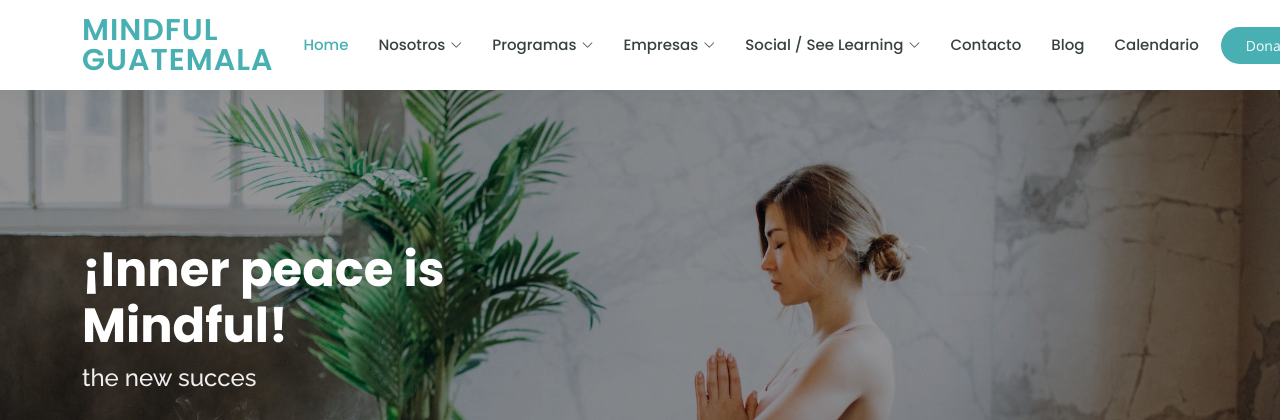
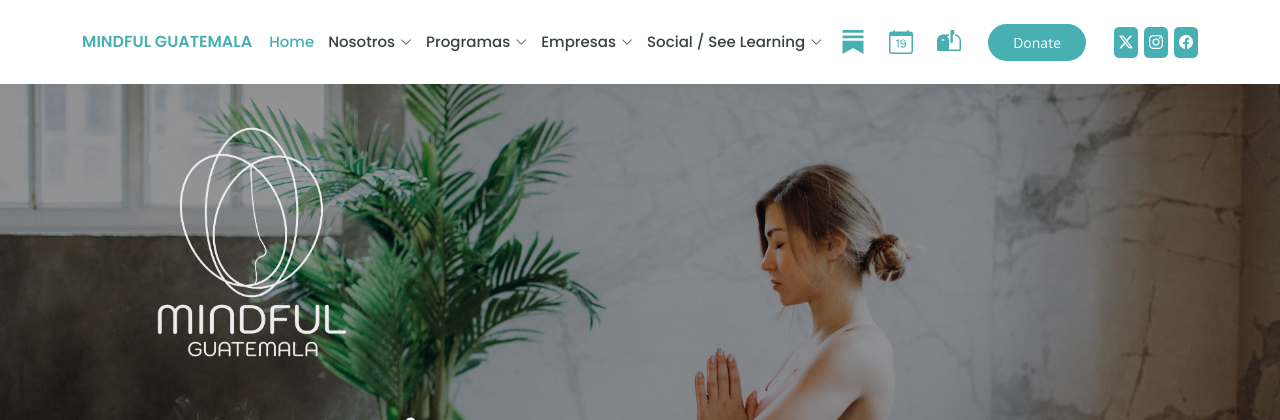
Before and after one commit to oscarleonapp/mindful-gt, a plain HTML site: page index.html in a window 1280 px wide. Shown: the top 420 px of the page. Drawn offline with nearby package versions, Linux system fonts and the light colour scheme.

Commit message:
logo e iconos

```diff
--- a/assets/css/style.css
+++ b/assets/css/style.css
@@ -373,7 +373,8 @@ MOBILE FONT SIZE TRICK
   padding: 0;
   line-height: 1;
   font-weight: 600;
-  letter-spacing: 1px;
+  font-size: 16px;
+  /* letter-spacing: 1px; */
   text-transform: uppercase;
   font-family: "Poppins", sans-serif;
 }
@@ -383,7 +384,8 @@ MOBILE FONT SIZE TRICK
 }
 
 #header .logo img {
-  max-height: 40px;
+  /* max-height: 40px; */
+  width: 40px;
 }
 
 /**
@@ -453,7 +455,7 @@ MOBILE FONT SIZE TRICK
   display: flex;
   align-items: center;
   justify-content: space-between;
-  padding: 10px 0 10px 30px;
+  padding: 10px 0 10px 14px;
   font-family: "Poppins", sans-serif;
   font-size: 15px;
   font-weight: 500;
@@ -507,6 +509,20 @@ MOBILE FONT SIZE TRICK
   font-size: 12px;
 }
 
+.icon-mfull {
+  /* margin-left: 6px; */
+  /* background: #48b0b3; */
+  color: #48b0b3;
+  border-radius: 5px;
+  padding: 5px 5px;
+  white-space: nowrap;
+  transition: 0.3s;
+  font-size: 30px;
+  width: 34px;
+  height: 34px;
+  display: inline-block;
+}
+
 .navbar .dropdown ul a:hover,
 .navbar .dropdown ul .active:hover,
 .navbar .dropdown ul li:hover > a {
--- a/index.html
+++ b/index.html
@@ -10,7 +10,7 @@
   <meta content="" name="keywords">
 
   <!-- Favicons -->
-  <link href="assets/img/favicon.png" rel="icon">
+  <link href="assets/img/Logo/Logo-confondo.png" rel="icon">
   <link href="assets/img/apple-touch-icon.png" rel="apple-touch-icon">
 
   <!-- Google Fonts -->
@@ -49,7 +49,7 @@
 
       <h1 class="logo me-auto"><a href="index.html">Mindful Guatemala</a></h1>
       <!-- Uncomment below if you prefer to use an image logo -->
-      <!-- <a href="index.html" class="logo me-auto"><img src="assets/img/logo.png" alt="" class="img-fluid"></a>-->
+      <!-- <a href="index.html" class="logo me-auto"><img src="assets/img/Logo/logo-02.png" alt="" class="img-fluid"></a> -->
 
       <nav id="navbar" class="navbar order-last order-lg-0">
         <ul>
@@ -93,9 +93,6 @@
               <li><a href="#">Taller, Introducción a Mindfulness y manejo de estrés</a></li>
               <li><a href="#">Programa de ansiedad</a></li>
               <li><a href="#">Programa de Mindfulness</a></li>
-              <li><a href="#">Nuestro equipo</a></li>
-              <li><a href="#">¿Qué es el Mindfulness?</a></li>
-              <li><a href="#">Testimonios</a></li>
             </ul>
           </li>
           <li class="dropdown"><a href="#"><span>Social / See Learning</span> <i class="bi bi-chevron-down"></i></a>
@@ -108,9 +105,29 @@
             </ul>
           </li>
           <!-- <li><a href="events.html">Donate</a></li> -->
-          <li><a href="contact.html">Contacto</a></li>
-          <li><a href="contact.html">Blog</a></li>
-          <li><a href="contact.html">Calendario</a></li>
+
+          <li><a href="contact.html" title="Blog">
+              <svg xmlns="http://www.w3.org/2000/svg" width="16" height="16" fill="currentColor"
+                class="bi bi-substack icon-mfull" viewBox="0 0 16 16">
+                <path d="M15 3.604H1v1.891h14v-1.89ZM1 7.208V16l7-3.926L15 16V7.208zM15 0H1v1.89h14z" />
+              </svg>
+            </a></li>
+          <li><a href="contact.html" title="Contacto">
+              <svg xmlns="http://www.w3.org/2000/svg" width="16" height="16" fill="currentColor"
+                class="bi bi-calendar-date icon-mfull" viewBox="0 0 16 16">
+                <path
+                  d="M6.445 11.688V6.354h-.633A12.6 12.6 0 0 0 4.5 7.16v.695c.375-.257.969-.62 1.258-.777h.012v4.61h.675zm1.188-1.305c.047.64.594 1.406 1.703 1.406 1.258 0 2-1.066 2-2.871 0-1.934-.781-2.668-1.953-2.668-.926 0-1.797.672-1.797 1.809 0 1.16.824 1.77 1.676 1.77.746 0 1.23-.376 1.383-.79h.027c-.004 1.316-.461 2.164-1.305 2.164-.664 0-1.008-.45-1.05-.82h-.684zm2.953-2.317c0 .696-.559 1.18-1.184 1.18-.601 0-1.144-.383-1.144-1.2 0-.823.582-1.21 1.168-1.21.633 0 1.16.398 1.16 1.23" />
+                <path
+                  d="M3.5 0a.5.5 0 0 1 .5.5V1h8V.5a.5.5 0 0 1 1 0V1h1a2 2 0 0 1 2 2v11a2 2 0 0 1-2 2H2a2 2 0 0 1-2-2V3a2 2 0 0 1 2-2h1V.5a.5.5 0 0 1 .5-.5M1 4v10a1 1 0 0 0 1 1h12a1 1 0 0 0 1-1V4z" />
+              </svg>
+              </i></a></li>
+          <li><a href="contact.html" title="Calendario">
+              <svg xmlns="http://www.w3.org/2000/svg" width="16" height="16" fill="currentColor"
+                class="bi bi-mailbox2-flag icon-mfull" viewBox="0 0 16 16">
+                <path d="M10.5 8.5V3.707l.854-.853A.5.5 0 0 0 11.5 2.5v-2A.5.5 0 0 0 11 0H9.5a.5.5 0 0 0-.5.5v8z" />
+                <path
+                  d="M4 3h4v1H6.646A3.99 3.99 0 0 1 8 7v6h7V7a3 3 0 0 0-3-3V3a4 4 0 0 1 4 4v6a1 1 0 0 1-1 1H1a1 1 0 0 1-1-1V7a4 4 0 0 1 4-4m.585 4.157C4.836 7.264 5 7.334 5 7a1 1 0 0 0-2 0c0 .334.164.264.415.157C3.58 7.087 3.782 7 4 7c.218 0 .42.086.585.157" />
+              </svg></i></a></li>
         </ul>
         <i class="bi bi-list mobile-nav-toggle"></i>
       </nav><!-- .navbar -->
@@ -127,6 +144,7 @@
   <!-- ======= Hero Section ======= -->
   <section id="hero" class="d-flex justify-content-center align-items-center">
     <div class="container position-relative" data-aos="zoom-in" data-aos-delay="100">
+      <img src="assets/img/Logo/logo_blanco-01.png" alt="" width="340px">
       <h1>¡Inner peace is<br>Mindful!</h1>
       <h2>the new succes</h2>
       <a href="courses.html" class="btn-get-started">suscribete a nuestro newslette</a>
@@ -185,11 +203,38 @@
                     <p>Excepteur sint occaecat cupidatat non proident, sunt in culpa qui officia deserunt</p>
                   </div>
                 </div>
+              </div>
+            </div><!-- End .content-->
+          </div>
+          <div class="col-lg-4 d-flex align-items-stretch">
+            <div class="">
+              <!-- <h3>¿Por qué Mindful Guatemala?</h3>
+              <p>
+                Lorem ipsum dolor sit amet, consectetur adipiscing elit, sed do eiusmod tempor incididunt ut labore et
+                dolore magna aliqua. Duis aute irure dolor in reprehenderit
+                Asperiores dolores sed et. Tenetur quia eos. Autem tempore quibusdam vel necessitatibus optio ad
+                corporis.
+              </p> -->
+              <div class="text-center">
+                <!-- <a href="about.html" class="more-btn">Learn More <i class="bx bx-chevron-right"></i></a> -->
+              </div>
+            </div>
+          </div>
+          <div class="col-lg-8 d-flex align-items-stretch" data-aos="zoom-in" data-aos-delay="100">
+            <div class="icon-boxes d-flex flex-column justify-content-center">
+              <div class="row">
                 <div class="col-xl-4 d-flex align-items-stretch">
                   <div class="icon-box mt-4 mt-xl-0">
-                    <i class="bx bx-images"></i>
-                    <h4>Labore consequatur</h4>
-                    <p>Aut suscipit aut cum nemo deleniti aut omnis. Doloribus ut maiores omnis facere</p>
+                    <i class="bx bx-receipt"></i>
+                    <h4>Corporis voluptates sit</h4>
+                    <p>Consequuntur sunt aut quasi enim aliquam quae harum pariatur laboris nisi ut aliquip</p>
+                  </div>
+                </div>
+                <div class="col-xl-4 d-flex align-items-stretch">
+                  <div class="icon-box mt-4 mt-xl-0">
+                    <i class="bx bx-cube-alt"></i>
+                    <h4>Ullamco laboris ladore pan</h4>
+                    <p>Excepteur sint occaecat cupidatat non proident, sunt in culpa qui officia deserunt</p>
                   </div>
                 </div>
               </div>
```
Also changed, not shown: assets/img/Logo/Logo-confondo.png (added), assets/img/Logo/logo-02.png (added), assets/img/Logo/logo_blanco-01.png (added), assets/img/Logo/logo_negro-02.png (added), assets/img/Logo/unnamed (2).png (added).
